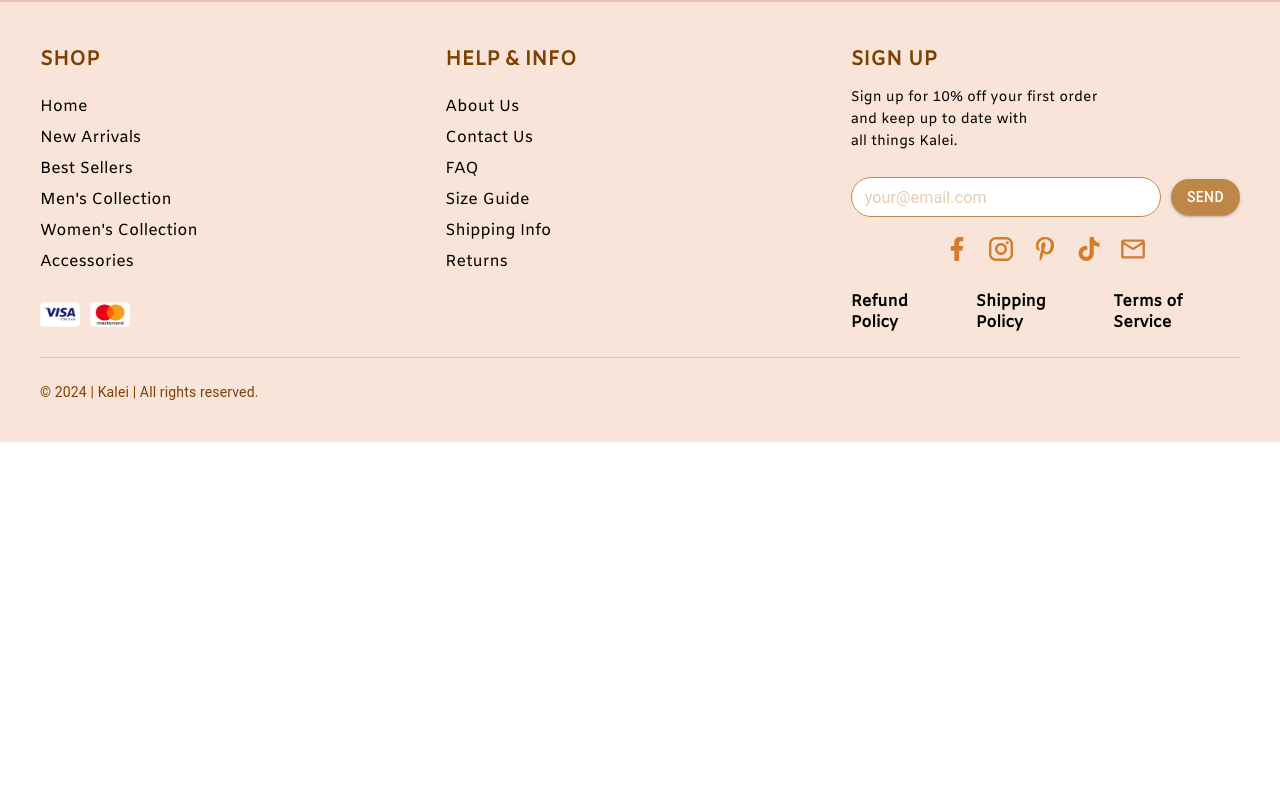
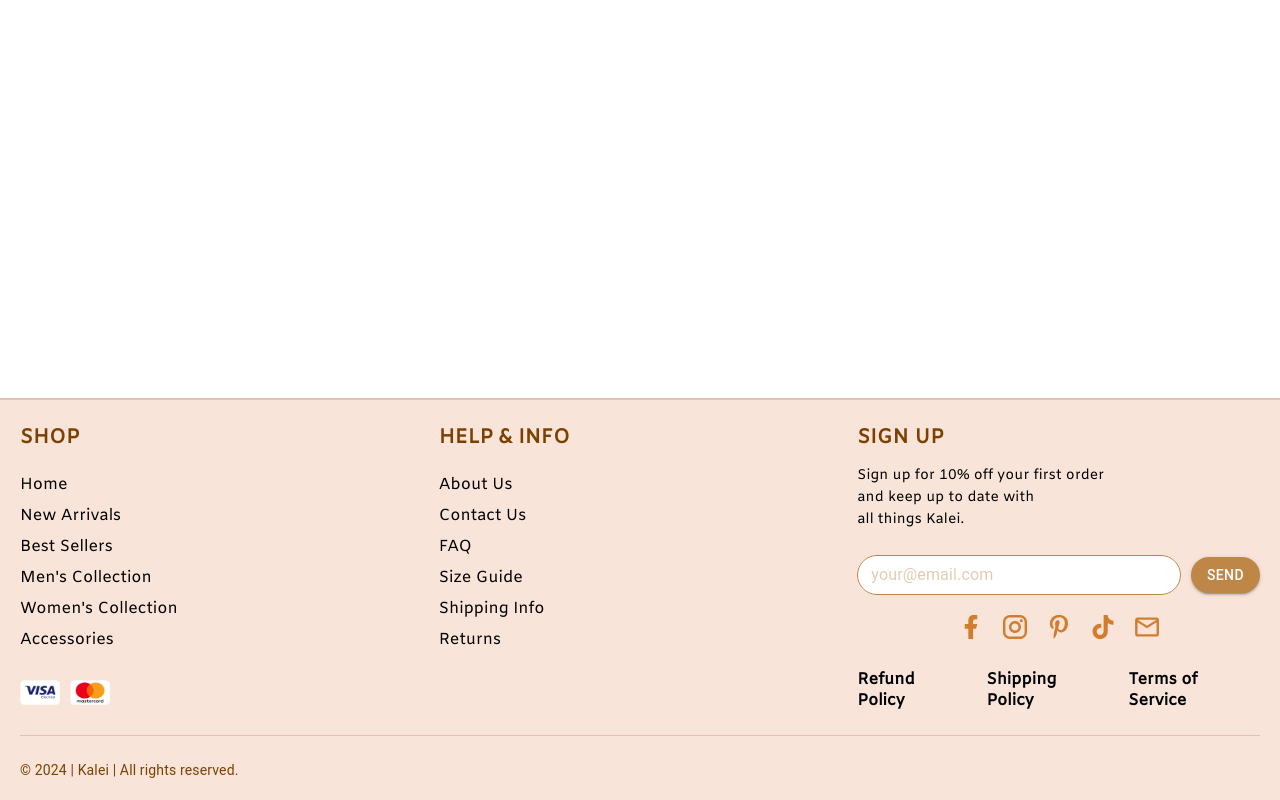
Before and after one commit to Team-kaleidoscope-EAD-project/EAD-online-shopping-frontend-, a React (Create React App) app in the folder kalei-frontend/: page / in a window 1280 px wide. Built offline with nearby package versions, Linux system fonts and the light colour scheme.

Commit message:
fixing the footer to the bottom

```diff
--- a/kalei-frontend/src/components/Footer/Footer.jsx
+++ b/kalei-frontend/src/components/Footer/Footer.jsx
@@ -59,10 +59,19 @@ export default function Footer() {
   };
 
   return (
+    <div
+      style={{
+        bottom: "0px",
+        position: "fixed",
+        bottom: "0px",
+        left: "0px",
+        width: "100%",
+      }}
+    >
       <Box
         sx={{
           backgroundColor: "#F9E4DA",
-        padding: "40px 40px",
+          padding: "20px",
           borderTop: "2px solid #E8C0B2",
         }}
       >
@@ -84,7 +93,10 @@ export default function Footer() {
                 </Typography>
                 <IconButton
                   onClick={toggleShopDropdown}
-                sx={{ display: { xs: "block", sm: "none" }, color: "#D27C2C" }}
+                  sx={{
+                    display: { xs: "block", sm: "none" },
+                    color: "#D27C2C",
+                  }}
                 >
                   {shopOpen ? "-" : "+"}
                 </IconButton>
@@ -98,7 +110,9 @@ export default function Footer() {
                 }}
               />
               <Box
-              sx={{ display: { xs: shopOpen ? "block" : "none", sm: "block" } }}
+                sx={{
+                  display: { xs: shopOpen ? "block" : "none", sm: "block" },
+                }}
               >
                 <Box sx={{ marginBottom: "10px", marginTop: "20px" }}>
                   <Link
@@ -215,7 +229,10 @@ export default function Footer() {
                 </Typography>
                 <IconButton
                   onClick={toggleHelpDropdown}
-                sx={{ display: { xs: "block", sm: "none" }, color: "#D27C2C" }}
+                  sx={{
+                    display: { xs: "block", sm: "none" },
+                    color: "#D27C2C",
+                  }}
                 >
                   {helpOpen ? "-" : "+"}
                 </IconButton>
@@ -229,7 +246,9 @@ export default function Footer() {
                 }}
               />
               <Box
-              sx={{ display: { xs: helpOpen ? "block" : "none", sm: "block" } }}
+                sx={{
+                  display: { xs: helpOpen ? "block" : "none", sm: "block" },
+                }}
               >
                 <Box sx={{ marginBottom: "10px", marginTop: "20px" }}>
                   <Link
@@ -312,7 +331,10 @@ export default function Footer() {
             item
             xs={12}
             sm={4}
-          sx={{ display: { xs: "block", sm: "none" }, order: { xs: 3, sm: 3 } }}
+            sx={{
+              display: { xs: "block", sm: "none" },
+              order: { xs: 3, sm: 3 },
+            }}
           >
             <Box
               display="flex"
@@ -329,7 +351,10 @@ export default function Footer() {
                 </Typography>
                 <IconButton
                   onClick={toggleTermsDropdown}
-                sx={{ display: { xs: "block", sm: "none" }, color: "#D27C2C" }}
+                  sx={{
+                    display: { xs: "block", sm: "none" },
+                    color: "#D27C2C",
+                  }}
                 >
                   {termsOpen ? "-" : "+"}
                 </IconButton>
@@ -651,5 +676,6 @@ export default function Footer() {
           © 2024 | Kalei | All rights reserved.
         </Typography>
       </Box>
+    </div>
   );
 }
```
Lines whose indentation alone changed are shown as unchanged.
